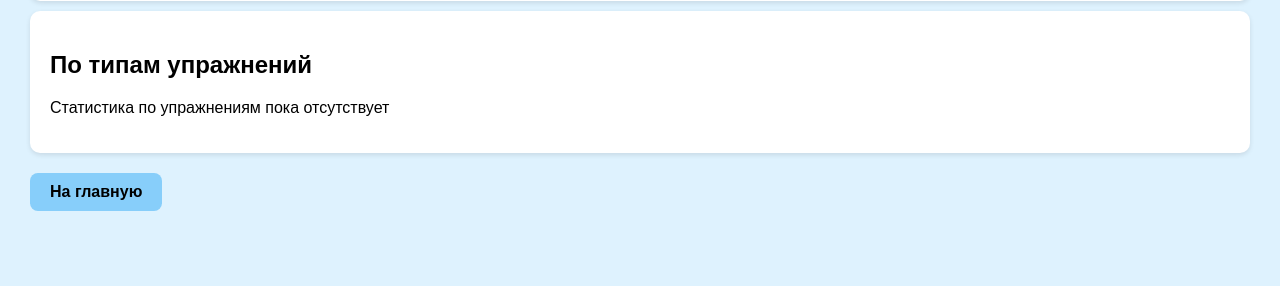
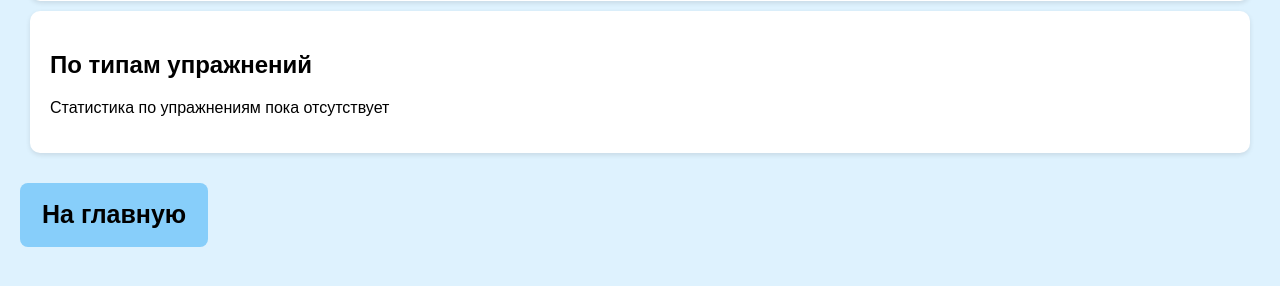
Before and after one commit to Vernka/project_udarnik, a Flask app: template templates/statistic.html in a window 1280 px wide. Shown: the part 305-591 px from the top of the page. Run offline with Flask 3, Linux system fonts and the light colour scheme; the template is opened without the code that fills it, so the values that code supplies are empty; parts of the project's set-up code (start-up, migrations or seed data) failed here and were passed over.

Commit message:
Update statistic.html

```diff
--- a/templates/statistic.html
+++ b/templates/statistic.html
@@ -28,15 +28,18 @@
             border-radius: 10px;
         }
         .link {
-            display: inline-block;
-            padding: 10px 20px;
+            display: block;
+            padding: 15px 20px;
             background: #87CEFA;
             border-radius: 8px;
             text-decoration: none;
+            height: 30px;
             color: black;
             font-weight: bold;
-            border: none;
-            margin: 10px;
+            text-align: center;
+            transition: all 0.3s ease;
+            border: 2px solid transparent;
+            font-size: 25px;
         }
     </style>
 </head>
@@ -67,6 +70,6 @@
         {% endfor %}
     </div>
 
-    <a href="/index" class="link">На главную</a>
+    <a href="/index" class="link" align="center" style="display: inline-block; margin-top: 20px;">На главную</a>
 </body>
 </html>
```
